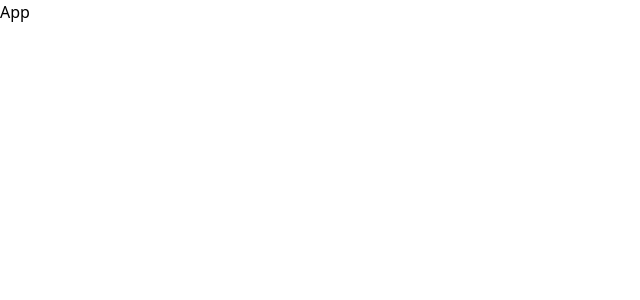
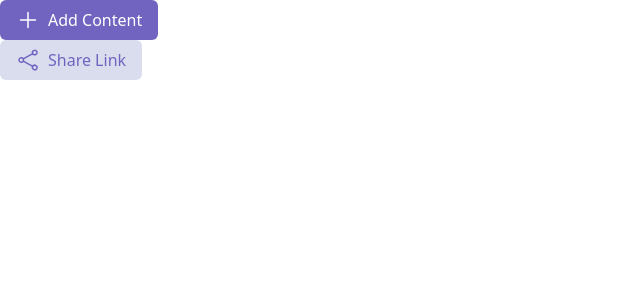
Before and after one commit to Mehtaab11/Brainly-Fe, a React (Vite) app: page / in a window 1280 px wide. Shown: the top 300 px of the page, without its empty margins (0-640 px from the left). Built offline with nearby package versions, Linux system fonts and the light colour scheme.

Commit message:
Button Component re Settings

```diff
--- a/src/App.tsx
+++ b/src/App.tsx
@@ -1,9 +1,22 @@
-import React from 'react'
+import Button from "./components/Button";
+import PlusIcon from "./icons/PlusIcon";
+import ShareIcon from "./icons/ShareIcon";
 
 const App = () => {
   return (
-    <div>App</div>
-  )
-}
+    <div>
+      <Button
+        startIcon={<PlusIcon size={"md"} />}
+        variant="primary"
+        text="Add Content"
+      />
+      <Button
+        startIcon={<ShareIcon size={"md"} />}
+        variant="secondary"
+        text="Share Link"
+      />
+    </div>
+  );
+};
 
-export default App
+export default App;
--- a/src/components/Button.tsx
+++ b/src/components/Button.tsx
@@ -0,0 +1,46 @@
+import type { ReactElement } from "react";
+
+interface buttonProps {
+  variant: "primary" | "secondary";
+  text: string;
+  startIcon?: ReactElement;
+  //   size: "md" | "lg" | "sm";
+  //   endIcon?: ReactElement;
+  //   onClick: () => void;
+}
+const variantStyles = {
+  primary: "bg-purple-600 text-white",
+  secondary: "bg-purple-200 text-purple-600 ",
+};
+
+// const sizeStyles = {
+//   md: "px-4 py-2",
+//   lg: "px-6 py-3",
+//   sm: "px-2 py-1",
+// };
+
+const defaultStyles = " font-light px-4 py-2 rounded-md flex";
+
+const Button = (props: buttonProps) => {
+  return (
+    <>
+      {" "}
+      <button
+        className={`${variantStyles[props.variant]} ${defaultStyles}
+        }`}
+      >
+        <div className="flex items-center justify-center gap-2">
+          {" "}
+          {props.startIcon} {props.text}
+          {/* {props.endIcon} */}
+        </div>
+      </button>
+    </>
+  );
+};
+
+export default Button;
+
+{
+  /* <Button variant="primary" />; */
+}
--- a/src/index.css
+++ b/src/index.css
@@ -1,7 +1,10 @@
 @import "tailwindcss";
 
 @theme {
-  --color-purple-300: rgb(224, 231, 254); /* #e0e7fe */
-  --color-purple-500: rgb(62, 56, 167); /* #3e38a7 */
-  --color-purple-600: rgb(80, 70, 228); /* #5046e4 */
+  --color-purple-200: #d9ddee;
+  --color-purple-500: #9492db;
+  --color-purple-600: #7164c0;
+  --color-gray-100: #eeeeef;
+  --color-gray-200: #e6e9e8;
+  --color-gray-600: #95989c;
 }
```
